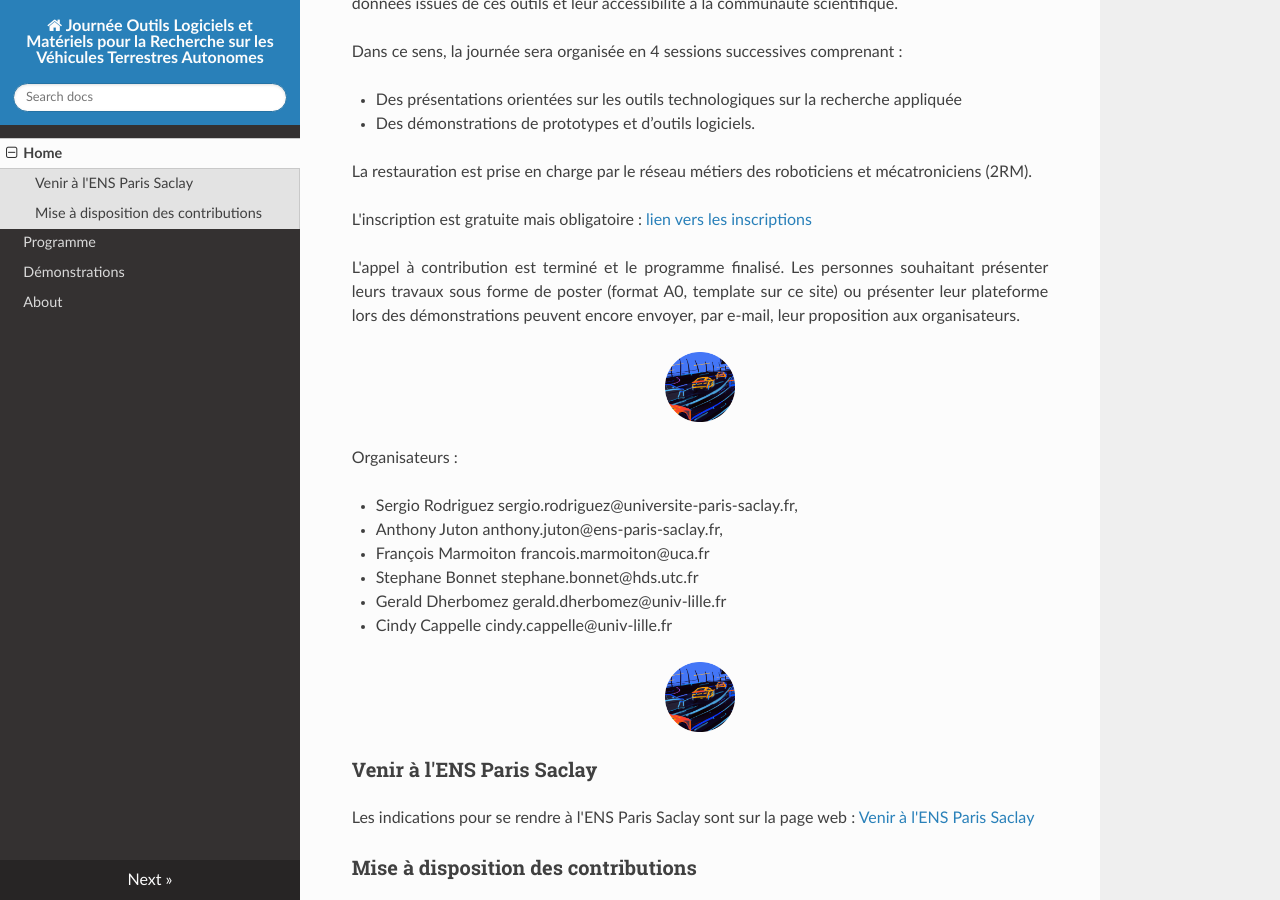
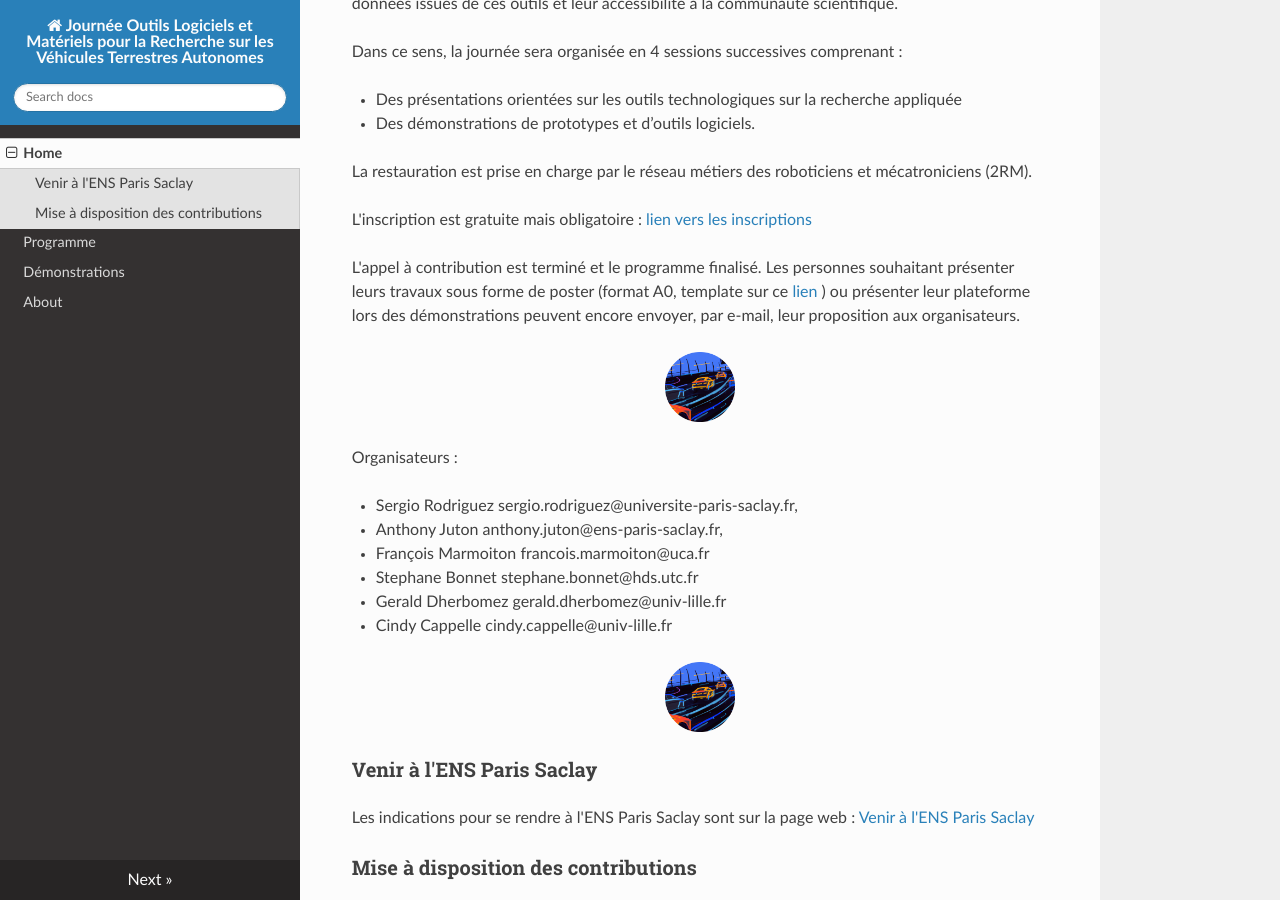
Before and after one commit to ajuton-ens/JOLoMaRVTA, an MkDocs documentation site: the page built from docs/index.md, in a window 1280 px wide and 900 px high, scrolled down 1032 px. Built offline with MkDocs 1.6.1, drawn with Linux system fonts in a browser that asks for light colours; nearby versions of some CDN libraries.

Commit message:
update du programme

```diff
--- a/docs/index.md
+++ b/docs/index.md
@@ -43,9 +43,7 @@ La restauration est prise en charge par le réseau métiers des roboticiens et m
 
 L'inscription est gratuite mais obligatoire : [lien vers les inscriptions](https://evento.renater.fr/survey/inscription-journee-5-10-23-outils-logiciels-et-materiels-pour-la-recherche-sur-les-vehicules-terrestres-autonomes-i7ohgx69)
 
-<p style='text-align: justify;'>
-L'appel à contribution est terminé et le programme finalisé. Les personnes souhaitant présenter leurs travaux sous forme de poster (format A0, template sur ce site) ou présenter leur plateforme lors des démonstrations peuvent encore envoyer, par e-mail, leur proposition aux organisateurs.
-</p>
+L'appel à contribution est terminé et le programme finalisé. Les personnes souhaitant présenter leurs travaux sous forme de poster (format A0, template sur ce [lien](https://github.com/ajuton-ens/JOLoMaRVTA/tree/main/template_posters) ) ou présenter leur plateforme lors des démonstrations peuvent encore envoyer, par e-mail, leur proposition aux organisateurs.
 
 <img
     style="display: block;
```
Also changed, not shown: docs/Programme.md (+11 -0 lines), public/Programme/index.html (+12 -1 lines), public/index.html (+2 -5 lines), 3 other files.
